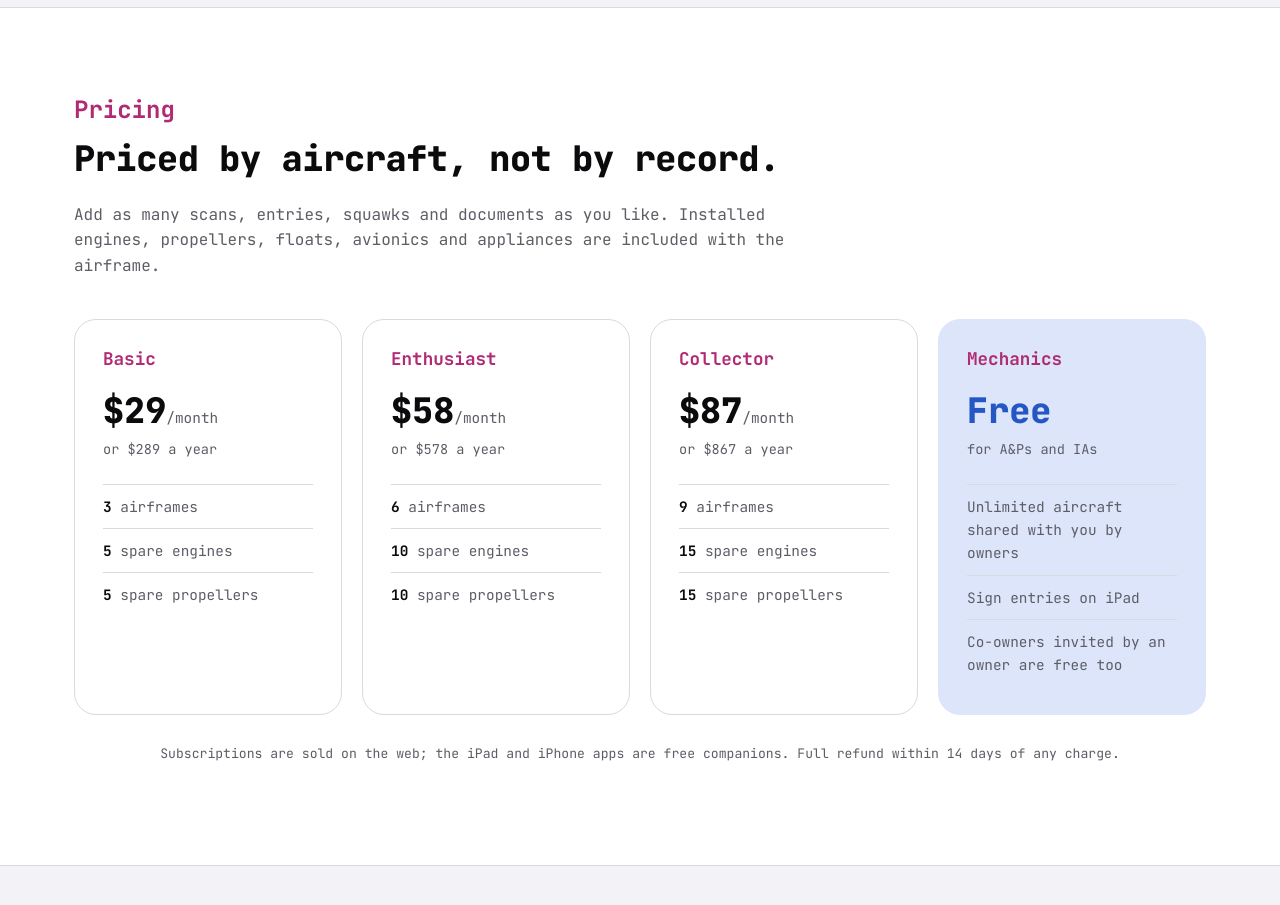
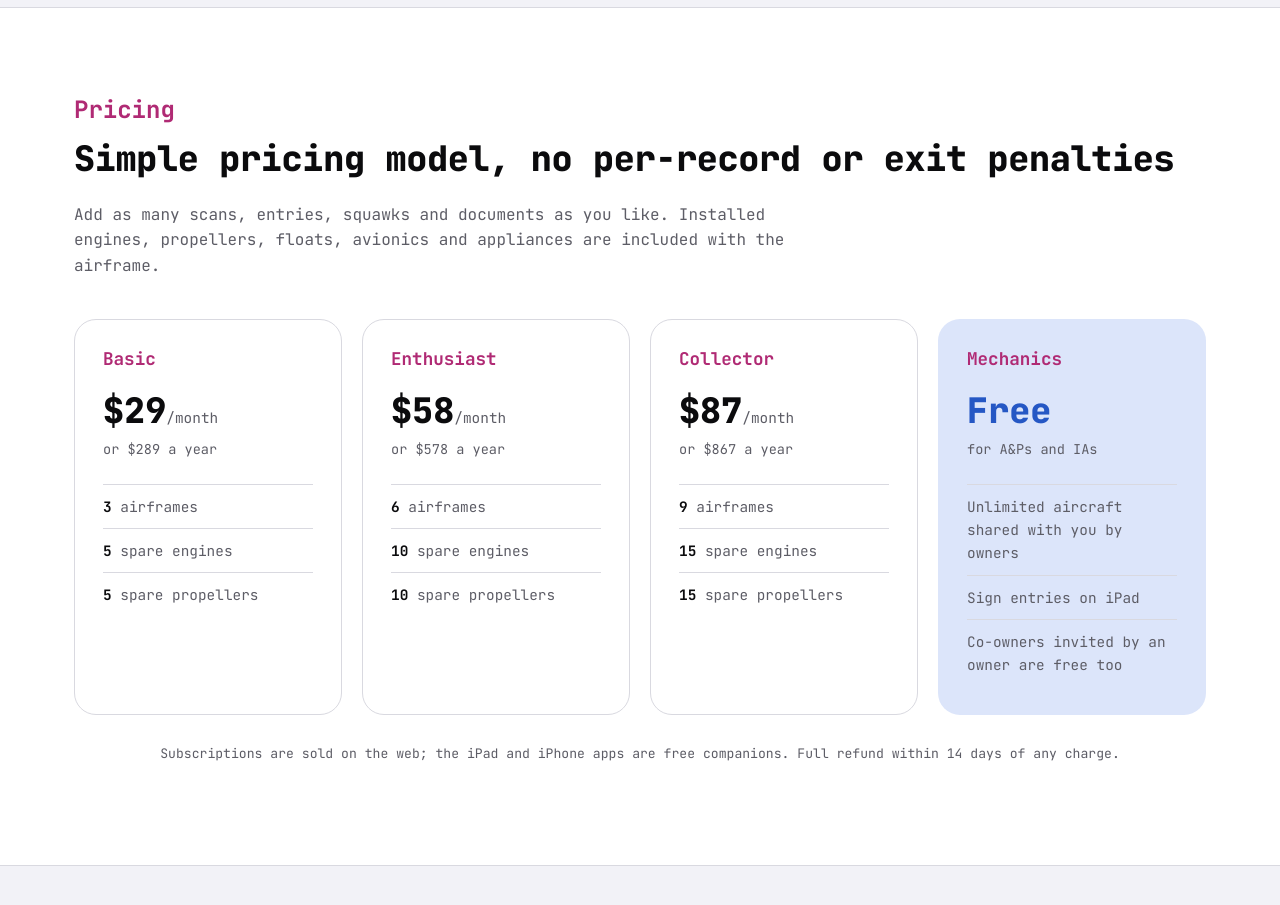
Before and after one commit to documment-com/www, a plain HTML site: page index.html in a window 1280 px wide. Shown: the part 6940-7845 px from the top of the page. Drawn offline with Linux system fonts and the light colour scheme.

Commit message:
Update pricing headline (#3)
Replace "Priced by aircraft, not by record." with "Simple pricing model,
no per-record or exit penalties".

Co-authored-by: Claude Haiku 5.5 <noreply@anthropic.com>

```diff
--- a/index.html
+++ b/index.html
@@ -229,7 +229,7 @@
   <section id="pricing" class="pricing">
     <div class="wrap">
       <h2 class="section-label">Pricing</h2>
-      <p class="section-title">Priced by aircraft, not by record.</p>
+      <p class="section-title">Simple pricing model, no per-record or exit penalties</p>
       <p class="section-intro">Add as many scans, entries, squawks and documents as you like. Installed engines, propellers, floats, avionics and appliances are included with the airframe.</p>
       <div class="plans">
         <div class="plan">
```
